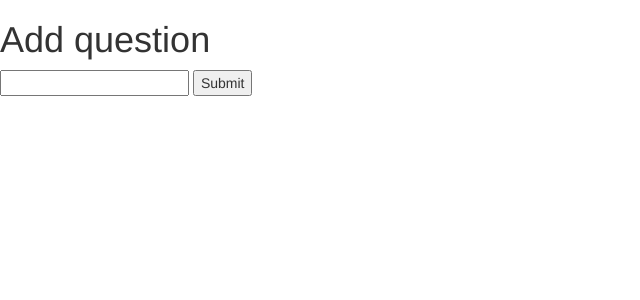
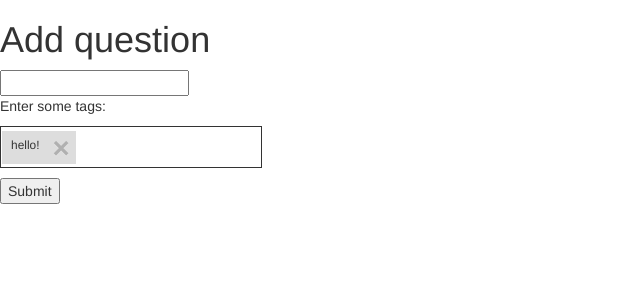
Before and after one commit to mohitapatil/SE-miniproject, a Node server app: page /question in a window 1280 px wide. Shown: the top 300 px of the page, without its empty margins (0-640 px from the left). Run offline with Node 20, Linux system fonts and the light colour scheme; data that the repository does not hold is empty; some libraries are stand-ins or nearby versions.

Commit message:
Tags FrontEnd and adding in DB

```diff
--- a/index.js
+++ b/index.js
@@ -146,27 +146,64 @@ app.get('/question', (req, res) => {
 
 //add new question in tahe list
 app.post("/question", function(req, res){
-    var text= req.body.text
-    var newQuestion = { text: text}
+	var text= req.body.text
+	const tags = new Map()
+	// console.log(req.body.tags)
+	// console.log(req.body.el)
+	const parts = req.body.tags_input.split(',')
+	parts.forEach(e => {
+		tags.set(e,0)
+	}
+	);
+
+	var newQuestion = { text: text, tags}
+
     question.create(newQuestion, function(error,newquestion){
         if(error){
             console.log(error)
         } else{
+			newquestion.tags.forEach(e => {
+				console.log(e)
+			})
             res.redirect("/question");
         }
     })
     });
 
 //show individual questions with their answers
-app.get("/question/:id",function(req,res){
-	question.findById(req.params.id).populate('answers').exec(function(err,question){
-		if(err){
-			console.log(err);
-		}else{
-			res.render("showQuestions.ejs",{question: question});
-		}
-	});
+app.get("/question/:id",async (req,res) =>{
+	// const sortt ={}
+	// question.findById(req.params.id).populate('answers').exec(function(err,question){
+	// 	if(err){
+	// 		console.log(err);
+	// 	}else{
+	// 		res.render("showQuestions.ejs",{question: question});
+	// 	}
+	// });
+	const sortt ={}
+	const matchh ={}
 
+	if(req.query.upvote){
+		sortt.upvote = req.query.upvote
+	}
+	if (req.query.sortBy){
+		const parts = req.query.sortBy.split(':')
+		sortt[parts[0]] = parts[1] === 'desc' ? -1 : 1
+	}
+
+	try {
+		const quest = await question.findById(req.params.id)
+		await quest.populate({
+			path: 'answers',
+			options: {
+				sort: sortt
+			}
+		}).execPopulate()
+			console.log(sortt)
+			res.render("showQuestions.ejs",{question: quest});
+	} catch(e){
+		console.log(e)
+	}
 });
 
 //add answer
@@ -256,6 +293,6 @@ function isLoggedIn(req,res,next){
 // 	}
 // }
 
-app.listen(3000, () => {
+app.listen(8080, () => {
     console.log('Server is up on port 3000.')
     })
--- a/modules/answers.js
+++ b/modules/answers.js
@@ -17,6 +17,8 @@ var answerSchema = new mongoose.Schema({
 		},
 		hospital: String
 	}
+},{
+    timestamps: true
 });
 
 module.exports = mongoose.model("Answer", answerSchema);
--- a/modules/questions.js
+++ b/modules/questions.js
@@ -10,7 +10,12 @@ const question = mongoose.model('question', {
            type: mongoose.Schema.Types.ObjectId,
            ref: "Answer"
         }
-     ]
+     ],
+     tags: [{
+        type: Map,
+        of: Number,
+        default: 0
+    }]
 
 })
 module.exports = question
--- a/views/questions.ejs
+++ b/views/questions.ejs
@@ -12,11 +12,143 @@
 
 
 <body>
+    <style>
+        :root {
+    font-family: Arial, Helvetica, sans-serif;
+}
+
+.tags_input {
+    border: 1px solid #333;
+    display: inline-block;
+}
+
+.tags_input .tag {
+    font-size: 85%;
+    padding: 0.5em 0.75em;
+    margin: 0.25em 0.1em;
+    display: inline-block;
+    background-color: #ddd;
+    transition: all 0.1s linear;
+    cursor: pointer;
+}
+
+.tags_input .tag:hover {
+    background-color: #3af;
+    color: white;
+}
+
+.tags_input .tag .close::after {
+    content: '×';
+    font-weight: bold;
+    display: inline-block;
+    transform: scale(1.4);
+    margin-left: 0.75em;
+}
+
+.tags_input .tag .close:hover::after {
+    color: red;
+}
+
+.tags_input .main-input {
+    border: 0;
+    outline: 0;
+    padding: 0.5em 0.1em;
+}
+
+    </style>
 
     <h1>Add question</h1>
     <form action="/question" method="POST">
       <input type="text" name= "text">
+      <p>
+        Enter some tags:
+    </p>
+    <p>
+        <div class="tags_input" data-name="tags_input">
+            <!--<span class="tag">CSS<span class="close"></span></span>
+            <span class="tag">JavaScript<span class="close"></span></span>
+            <span class="tag">HTML<span class="close"></span></span>-->
+        </div>
+    </p>
+    <script >
+        [].forEach.call(document.getElementsByClassName('tags_input'), function (el) {
+    let hiddenInput = document.createElement('input'),
+        mainInput = document.createElement('input'),
+        tags = [];
 
+    hiddenInput.setAttribute('type', 'hidden');
+    hiddenInput.setAttribute('name', el.getAttribute('data-name'));
+
+    mainInput.setAttribute('type', 'text');
+    mainInput.classList.add('main-input');
+    mainInput.addEventListener('input', function () {
+        let enteredTags = mainInput.value.split(',');
+        if (enteredTags.length > 1) {
+            enteredTags.forEach(function (t) {
+                let filteredTag = filterTag(t);
+                if (filteredTag.length > 0)
+                    addTag(filteredTag);
+            });
+            mainInput.value = '';
+        }
+    });
+
+    mainInput.addEventListener('keydown', function (e) {
+        let keyCode = e.which || e.keyCode;
+        if (keyCode === 8 && mainInput.value.length === 0 && tags.length > 0) {
+            removeTag(tags.length - 1);
+        }
+    });
+
+    el.appendChild(mainInput);
+    el.appendChild(hiddenInput);
+
+    addTag('hello!');
+
+    function addTag (text) {
+        let tag = {
+            text: text,
+            element: document.createElement('span'),
+        };
+
+        tag.element.classList.add('tag');
+        tag.element.textContent = tag.text;
+
+        let closeBtn = document.createElement('span');
+        closeBtn.classList.add('close');
+        closeBtn.addEventListener('click', function () {
+            removeTag(tags.indexOf(tag));
+        });
+        tag.element.appendChild(closeBtn);
+
+        tags.push(tag);
+
+        el.insertBefore(tag.element, mainInput);
+
+        refreshTags();
+    }
+
+    function removeTag (index) {
+        let tag = tags[index];
+        tags.splice(index, 1);
+        el.removeChild(tag.element);
+        refreshTags();
+    }
+
+    function refreshTags () {
+        let tagsList = [];
+        tags.forEach(function (t) {
+            tagsList.push(t.text);
+        });
+        hiddenInput.value = tagsList.join(',');
+    }
+
+    function filterTag (tag) {
+        return tag.replace(/[^\w -]/g, '').trim().replace(/\W+/g, '-');
+    }
+});
+
+    </script>
       <button>
 		    Submit
       </button>
```
